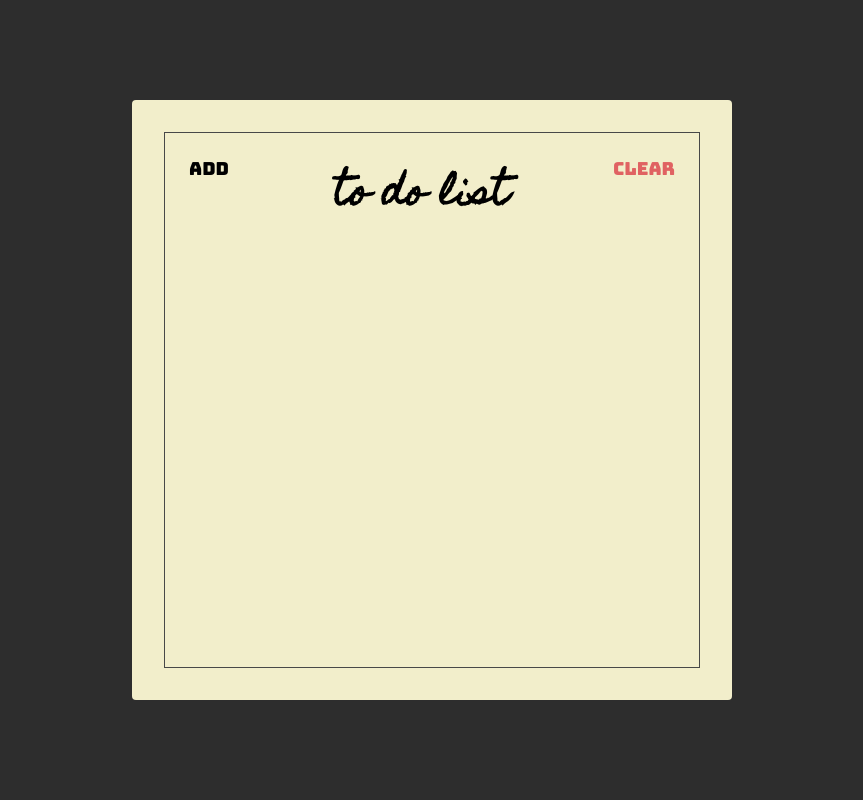
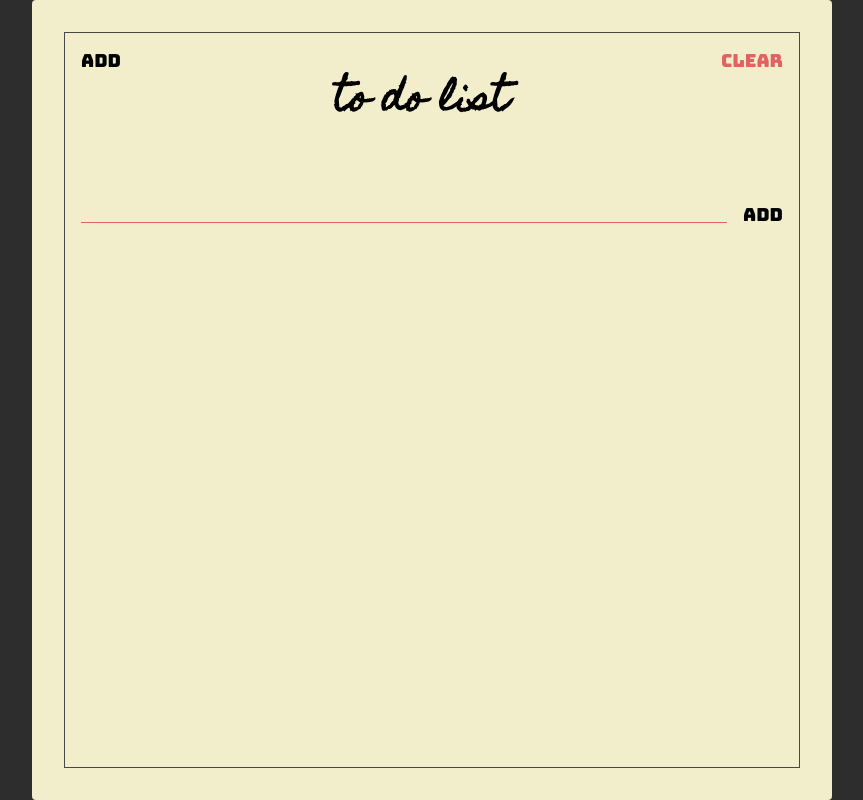
Before and after one commit to rayclementkotta/react-course-starter, a website: page index.html in a window 1280 px wide. Shown: the whole page, without its empty margins (208-1071 px from the left). Drawn offline with Linux system fonts and the light colour scheme.

Commit message:
add input

```diff
--- a/index.html
+++ b/index.html
@@ -18,11 +18,18 @@
   <body>
     <div class="container">
       <div class="frame">
-        <div class="header">
+        <section class="header">
           <button class="header-btn">Add</button>
           <h1 class="header-title">To do list</h1>
           <button class="header-btn main-red-color">Clear</button>
-        </div>
+        </section>
+
+        <section class="add">
+          <form class="add-form">
+            <input type="text" class="add-input" />
+            <button class="add-btn">Add</button>
+          </form>
+        </section>
       </div>
     </div>
   </body>
--- a/style.css
+++ b/style.css
@@ -33,8 +33,8 @@ html {
 }
 
 .container {
-  width: 600px;
-  height: 600px;
+  width: 800px;
+  height: 800px;
 
   background-color: #f2eecb;
   border-radius: 4px;
@@ -65,9 +65,46 @@ html {
 .header-btn {
   font-size: 1.8rem;
   font-family: "Bungee", sans-serif;
-  padding: 24px;
+  padding: 16px;
 
   background: unset;
   border: unset;
   outline: unset;
 }
+
+.add {
+  padding: 16px;
+}
+
+.add-form {
+  display: flex;
+  align-items: flex-start;
+}
+
+.add-input {
+  background: unset;
+  border: unset;
+  padding: 0 64px;
+
+  flex: 1;
+
+  border-bottom: 1px solid var(--main-red-color);
+  outline: unset;
+
+  font-family: "Homemade Apple", sans-serif;
+  font-size: 16px;
+  text-transform: lowercase;
+}
+
+.add-btn {
+  font-family: "Bungee", sans-serif;
+  font-size: 1.8rem;
+
+  padding: 16px;
+  padding-right: unset;
+  cursor: pointer;
+
+  background: unset;
+  outline: unset;
+  border: unset;
+}
```
